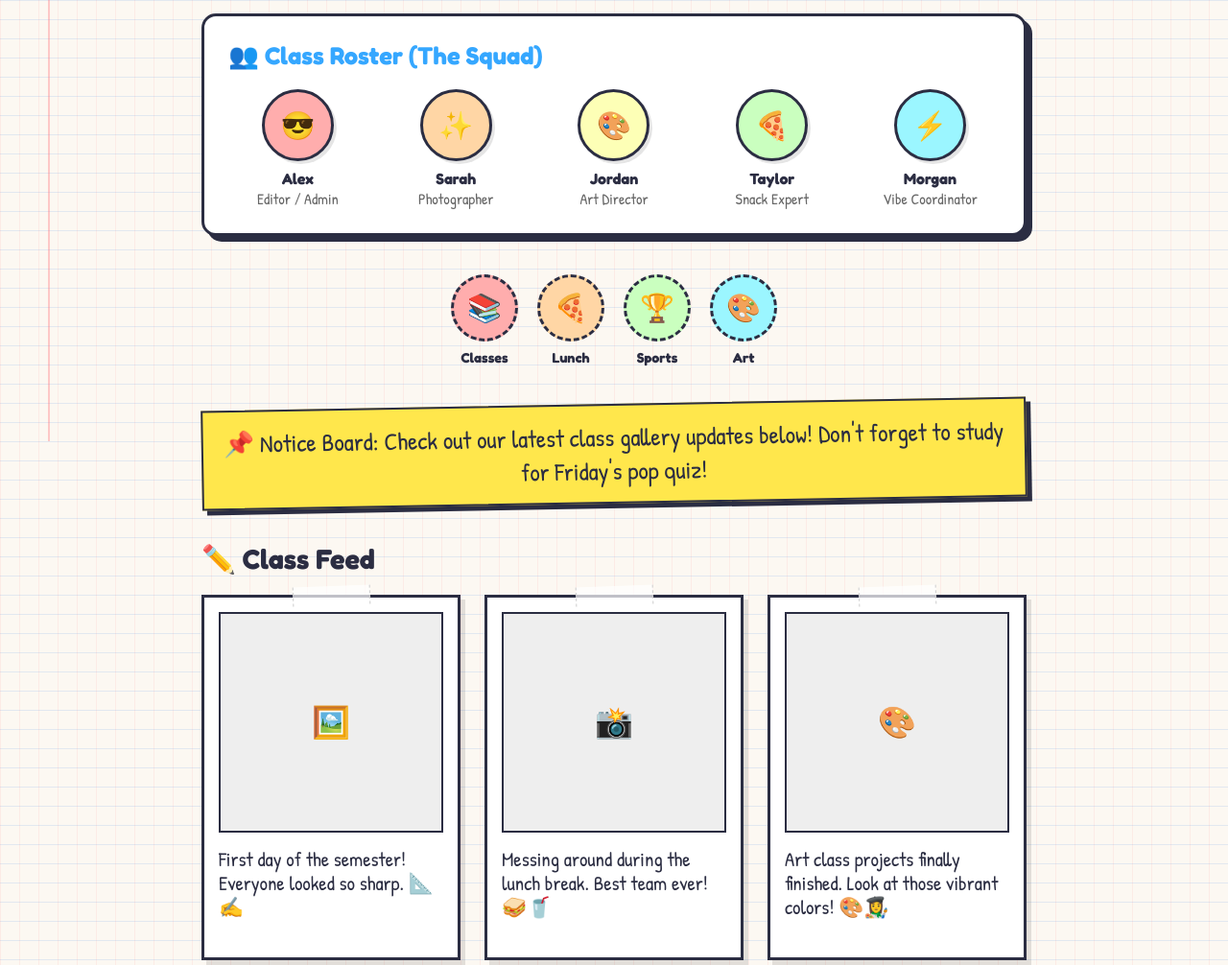
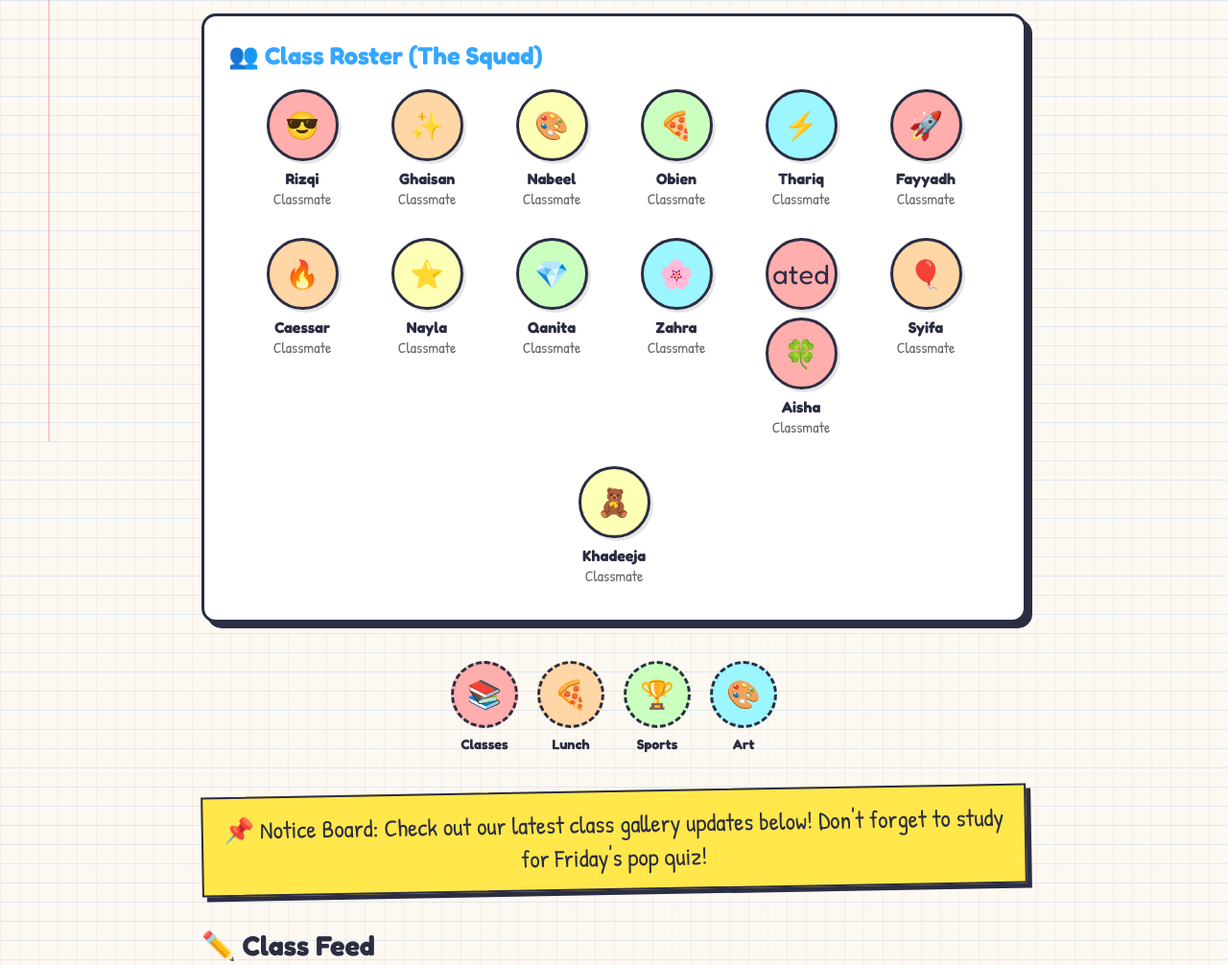
Before and after one commit to raisaqeel90-droid/PSNG_28, a plain HTML site: page index.html in a window 1280 px wide. Shown: the part 340-1346 px from the top of the page at 96% size. Drawn offline with Linux system fonts and the light colour scheme.

Commit message:
Refactor index.html with updated member roster

```diff
--- a/index.html
+++ b/index.html
@@ -131,7 +131,7 @@
             display: flex;
             flex-wrap: wrap;
             gap: 20px;
-            justify-content: space-around;
+            justify-content: center;
         }
 
         .member-card {
@@ -139,7 +139,8 @@
             flex-direction: column;
             align-items: center;
             text-align: center;
-            width: 120px;
+            width: 110px;
+            margin-bottom: 10px;
         }
 
         .member-img {
@@ -157,11 +158,11 @@
         }
 
         /* Fun vibrant background variations for members */
-        .member-card:nth-child(1) .member-img { background-color: #ffadad; }
-        .member-card:nth-child(2) .member-img { background-color: #ffd6a5; }
-        .member-card:nth-child(3) .member-img { background-color: #fdffb6; }
-        .member-card:nth-child(4) .member-img { background-color: #caffbf; }
-        .member-card:nth-child(5) .member-img { background-color: #9bf6ff; }
+        .member-card:nth-child(5n+1) .member-img { background-color: #ffadad; }
+        .member-card:nth-child(5n+2) .member-img { background-color: #ffd6a5; }
+        .member-card:nth-child(5n+3) .member-img { background-color: #fdffb6; }
+        .member-card:nth-child(5n+4) .member-img { background-color: #caffbf; }
+        .member-card:nth-child(5n+5) .member-img { background-color: #9bf6ff; }
 
         .member-name {
             font-weight: bold;
@@ -365,32 +366,81 @@
 
                 <div class="member-card">
                     <div class="member-img">😎</div>
-                    <p class="member-name">Alex</p>
-                    <p class="member-role">Editor / Admin</p>
+                    <p class="member-name">Rizqi</p>
+                    <p class="member-role">Classmate</p>
                 </div>
 
                 <div class="member-card">
                     <div class="member-img">✨</div>
-                    <p class="member-name">Sarah</p>
-                    <p class="member-role">Photographer</p>
+                    <p class="member-name">Ghaisan</p>
+                    <p class="member-role">Classmate</p>
                 </div>
 
                 <div class="member-card">
                     <div class="member-img">🎨</div>
-                    <p class="member-name">Jordan</p>
-                    <p class="member-role">Art Director</p>
+                    <p class="member-name">Nabeel</p>
+                    <p class="member-role">Classmate</p>
                 </div>
 
                 <div class="member-card">
                     <div class="member-img">🍕</div>
-                    <p class="member-name">Taylor</p>
-                    <p class="member-role">Snack Expert</p>
+                    <p class="member-name">Obien</p>
+                    <p class="member-role">Classmate</p>
                 </div>
 
                 <div class="member-card">
                     <div class="member-img">⚡</div>
-                    <p class="member-name">Morgan</p>
-                    <p class="member-role">Vibe Coordinator</p>
+                    <p class="member-name">Thariq</p>
+                    <p class="member-role">Classmate</p>
+                </div>
+
+                <div class="member-card">
+                    <div class="member-img">🚀</div>
+                    <p class="member-name">Fayyadh</p>
+                    <p class="member-role">Classmate</p>
+                </div>
+
+                <div class="member-card">
+                    <div class="member-img">🔥</div>
+                    <p class="member-name">Caessar</p>
+                    <p class="member-role">Classmate</p>
+                </div>
+
+                <div class="member-card">
+                    <div class="member-img">⭐</div>
+                    <p class="member-name">Nayla</p>
+                    <p class="member-role">Classmate</p>
+                </div>
+
+                <div class="member-card">
+                    <div class="member-img">💎</div>
+                    <p class="member-name">Qanita</p>
+                    <p class="member-role">Classmate</p>
+                </div>
+
+                <div class="member-card">
+                    <div class="member-img">🌸</div>
+                    <p class="member-name">Zahra</p>
+                    <p class="member-role">Classmate</p>
+                </div>
+
+                <div class="member-card">
+                    <div class="member-img">ated</div>
+                    <div class="member-img">🍀</div>
+                    <p class="member-name">Aisha</p>
+                    <p class="member-role">Classmate</p>
+                </div>
+
+                <div class="member-card">
+                    <div class="member-img">🎈</div>
+                    <p class="member-name">Syifa</p>
+                    <p class="member-role">Classmate</p>
+                </div>
+
+                <div class="member-card">
+                    <div class="member-img">🧸</div>
+                    <p class="member-name">Khadeeja</p>
+                    <p class="member-role">Classmate</p>
                 </div>
 
             </div>
@@ -423,33 +473,18 @@
         <div class="grid">
 
             <div class="post-card">
-                <div class="post-image">🖼️</div>
-                <div class="post-caption">First day of the semester! Everyone looked so sharp. 📐✍️</div>
+                <div class="post-image">🔥</div>
+                <div class="post-caption">PSNG First BBQ Hangout</div>
             </div>
 
             <div class="post-card">
-                <div class="post-image">📸</div>
-                <div class="post-caption">Messing around during the lunch break. Best team ever! 🥪🥤</div>
+                <div class="post-image">🌙</div>
+                <div class="post-caption">PSNG Bukber 26</div>
             </div>
 
             <div class="post-card">
-                <div class="post-image">🎨</div>
-                <div class="post-caption">Art class projects finally finished. Look at those vibrant colors! 🎨👩‍🎨</div>
-            </div>
-
-            <div class="post-card">
-                <div class="post-image">🏃‍♂️</div>
-                <div class="post-caption">Field day champions! Hard work pays off 🥇🏆</div>
-            </div>
-
-            <div class="post-card">
-                <div class="post-image">🌤️</div>
-                <div class="post-caption">After school vibes. Time for some homework... or video games? 🎒🎮</div>
-            </div>
-
-            <div class="post-card">
-                <div class="post-image">🚌</div>
-                <div class="post-caption">Throwback to our favorite school field trip. Take us back! 🚌🌲</div>
+                <div class="post-image">🌊</div>
+                <div class="post-caption">PSNG Beach Hangout</div>
             </div>
 
         </div>
```
